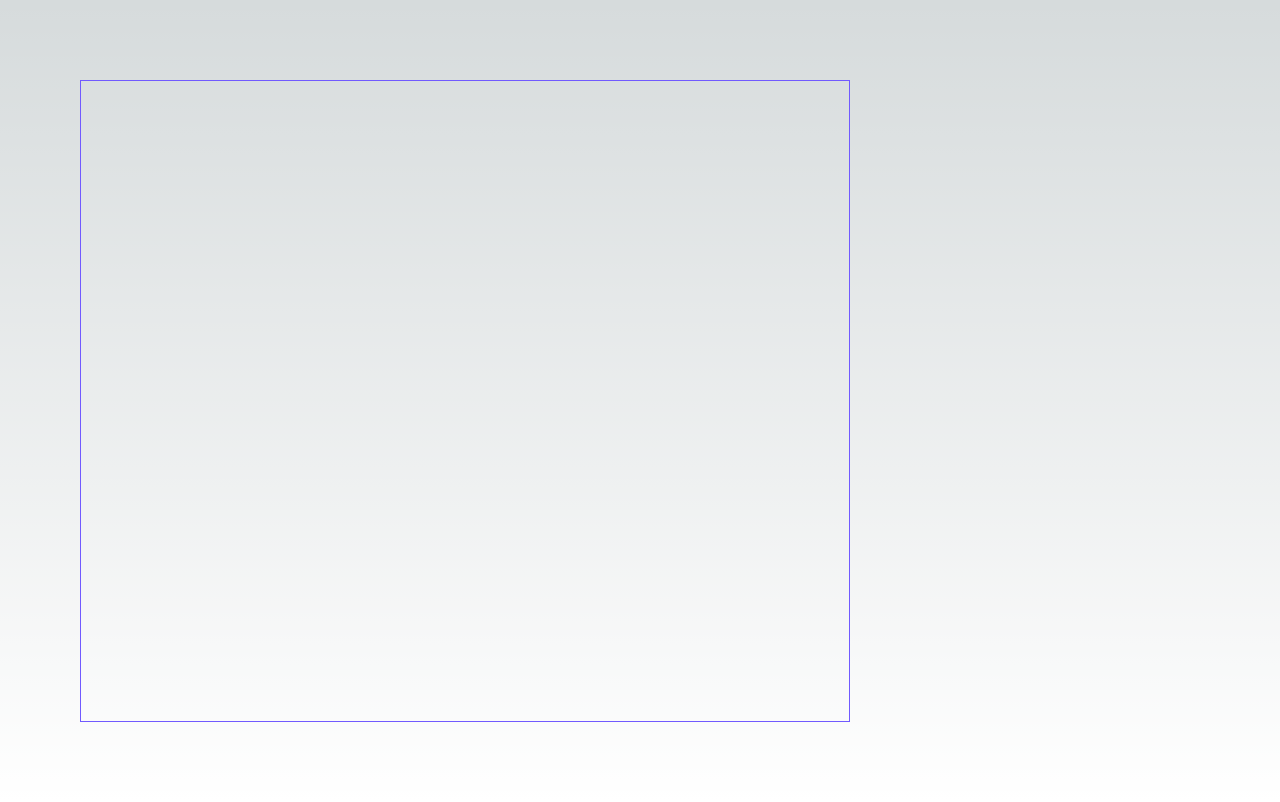
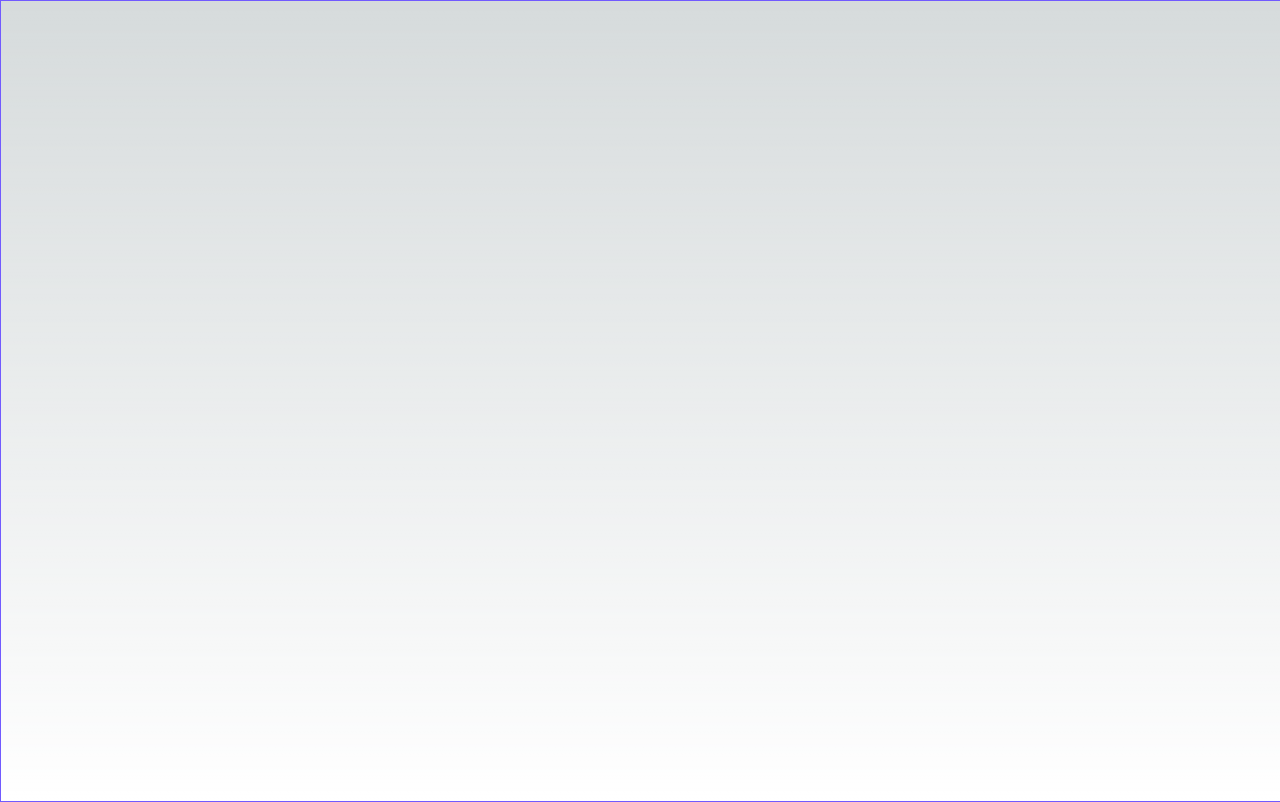
Before and after one commit to Noelzak03/quill-frontend, a Next.js app: page /works in a window 1280 px wide. Built offline with nearby package versions, Linux system fonts and the light colour scheme.

Commit message:
canvas component fix

```diff
--- a/src/app/components/Canvas.jsx
+++ b/src/app/components/Canvas.jsx
@@ -6,15 +6,14 @@ const Canvas = () => {
   const canvasRef = useRef(null);
   let isDrawing = false;
   let lastPoint;
-  console.log(lastPoint);
 
   useEffect(() => {
     const canvas = canvasRef.current;
     const context = canvas.getContext("2d");
 
     const resize = () => {
-      canvas.width = window.innerWidth * 0.6;
-      canvas.height = window.innerHeight * 0.8;
+      canvas.width = window.innerWidth;
+      canvas.height = window.innerHeight;
       draw();
     };
 
@@ -23,6 +22,7 @@ const Canvas = () => {
     };
 
     window.onresize = resize;
+
     resize();
 
     canvas.addEventListener("mouseenter", () => {
@@ -77,8 +77,8 @@ const Canvas = () => {
   });
 
   return (
-    <div className=" flex items-center">
-      <canvas ref={canvasRef} className="border border-primary m-20"></canvas>
+    <div className="">
+      <canvas ref={canvasRef} className="border border-primary"></canvas>
     </div>
   );
 };
--- a/src/app/works/page.jsx
+++ b/src/app/works/page.jsx
@@ -2,8 +2,10 @@ import Canvas from "../components/Canvas";
 
 function Works() {
   return (
-    <div className="">
-      <Canvas />
+    <div className="flex w-full h-full flex-shrink-1">
+      <div classname="">
+        <Canvas />
+      </div>
     </div>
   );
 }
--- a/tailwind.config.js
+++ b/tailwind.config.js
@@ -22,8 +22,7 @@ module.exports = {
       },
       colors: {
         primary: "#715AFF",
-        secondary: "#000000",
-        blue: "#127239"
+        secondary: "#000000"
       }
     }
   },
```
